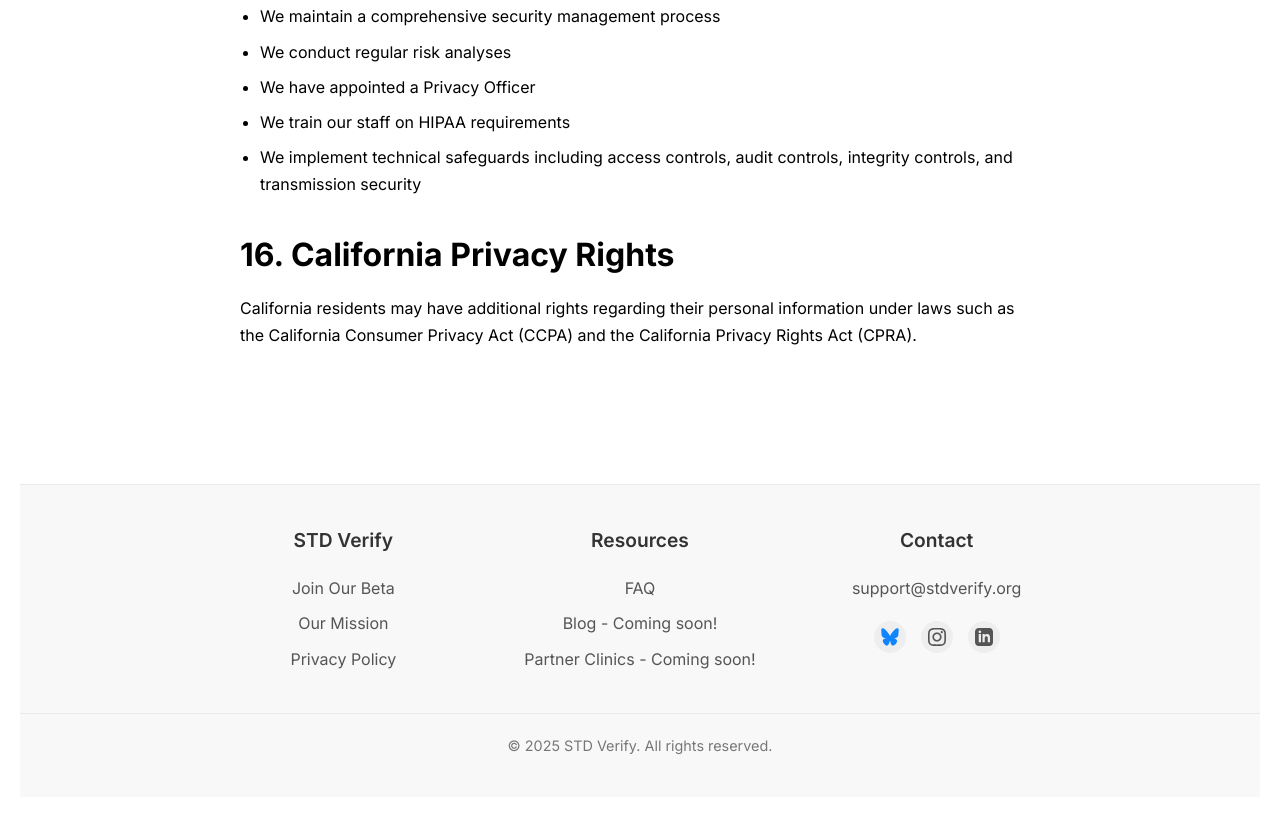
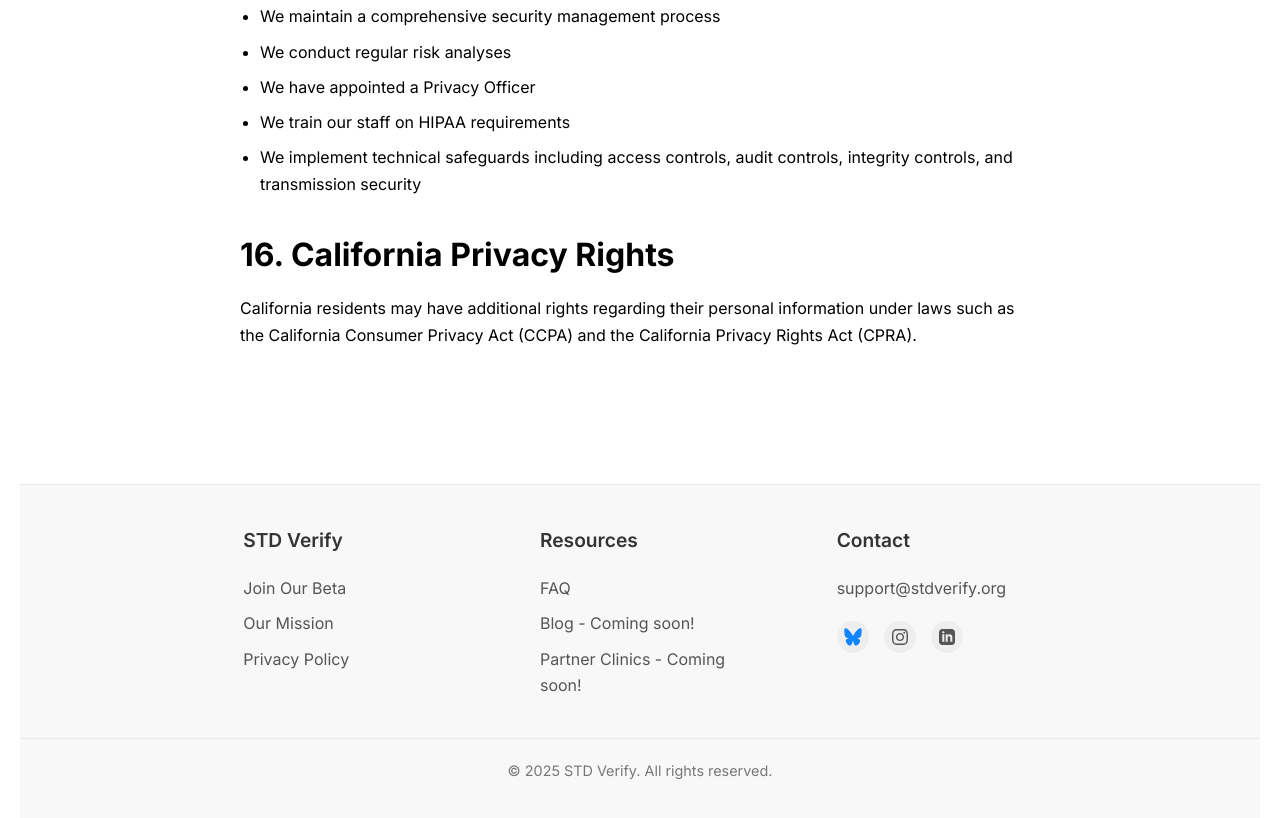
Before and after one commit to antimoloch007/stdverifywebsite, a website: page privacy-policy.html in a window 1280 px wide. Shown: the part 4826-5644 px from the top of the page. Before the commit the page ends 5623 px from the top, so only its background shows below. Drawn offline with Linux system fonts and the light colour scheme.

Commit message:
Fix a few things with styling and improve the readme

```diff
--- a/css/components.css
+++ b/css/components.css
@@ -180,18 +180,18 @@
 .mobile-nav-list {
     list-style: none;
     padding: 0;
-    margin: 10px 0 0;
     width: 100%;
     display: flex;
     flex-direction: column;
     align-items: center;
+    margin-bottom: 1px;
 }
 
 .mobile-menu li {
     width: 100%;
     display: flex;
     justify-content: center;
-    margin: 10px 0;
+    margin: 5px 0; /* Reduced from 10px to 5px */
 }
 
 .mobile-menu li a {
@@ -356,6 +356,7 @@
     width: 100%;
 }
 
+/* Keep the footer container centered */
 .footer-container {
     max-width: 900px;
     margin: 0 auto;
@@ -363,51 +364,64 @@
     grid-template-columns: repeat(auto-fit, minmax(200px, 1fr));
     gap: 30px;
     padding: 0 20px;
-    text-align: center;
 }
 
+/* Center the column but left-align content */
 .footer-column {
     display: flex;
     flex-direction: column;
-    align-items: center;
+    align-items: center; /* Center the column items */
 }
 
+/* Left-align the column heading */
 .footer-column h3 {
     font-size: 1.2rem;
     font-weight: 600;
     margin-bottom: 20px;
     color: #333;
+    text-align: left; /* Left-align section titles */
+    width: 80%; /* Match the width of the list container */
+    max-width: 200px; /* Maximum width to prevent stretching */
 }
 
+/* Create a fixed-width container for the list to ensure consistent alignment */
 .footer-column ul {
     list-style: none;
     padding: 0;
+    width: 80%; /* Create a fixed width for better alignment */
+    max-width: 200px; /* Maximum width to prevent stretching on larger screens */
 }
 
+/* Left-align the list items inside the container */
 .footer-column ul li {
     margin-bottom: 10px;
+    text-align: left; /* Left-align the text */
 }
 
+/* Style for the footer links */
 .footer-column a {
     color: #555;
     text-decoration: none;
     transition: color 0.2s;
+    display: block; /* Make links full width of the container */
+    text-align: left; /* Ensure text is left-aligned */
 }
 
-.footer-column a:hover {
-    color: #000;
-    opacity: 1;
-}
-
+/* Keep social icons in the same alignment as text links */
 .social-icons {
     display: flex;
     gap: 15px;
     margin-top: 10px;
+    justify-content: flex-start; /* Left-justify icons like text links */
+    width: 80%; /* Match width of other elements */
+    max-width: 200px;
 }
 
+/* Style for individual social icons */
 .social-icon {
     width: 32px;
     height: 32px;
+    position: relative;
     display: flex;
     align-items: center;
     justify-content: center;
@@ -421,6 +435,29 @@
     transform: translateY(-2px);
 }
 
+/* Add this to your CSS file to ensure SVGs are centered in their circles */
+.social-icon svg {
+    width: 16px; /* Set consistent size */
+    height: 16px;
+    display: block; /* Remove inline behavior */
+    margin: 0; /* Reset any margins */
+    position: absolute; /* Position precisely */
+    top: 50%;
+    left: 50%;
+    transform: translate(-50%, -50%); /* Perfect centering */
+}
+
+/* Fix for specific browsers or icon libraries if needed */
+.social-icon img,
+.social-icon i,
+.social-icon .icon {
+    position: absolute;
+    top: 50%;
+    left: 50%;
+    transform: translate(-50%, -50%);
+}
+
+/* Copyright section remains centered */
 .copyright {
     text-align: center;
     margin-top: 30px;
```
Also changed, not shown: README.md.
